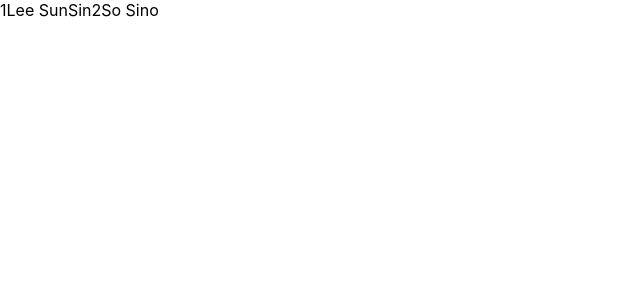
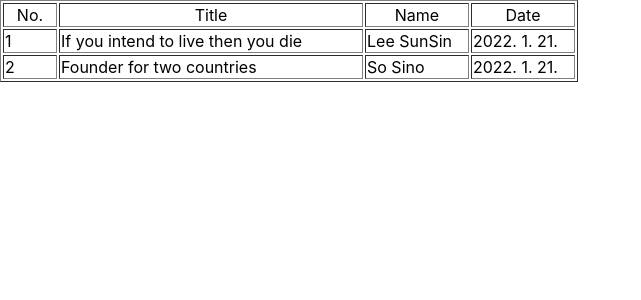
Before and after one commit to suhyeon21/react-board, a React (Create React App) app: page / in a window 1280 px wide. Shown: the top 300 px of the page, without its empty margins (0-641 px from the left). Built offline with nearby package versions, Linux system fonts and the light colour scheme.

Commit message:
feat: 테이블 태그 사용해서 게시판 리스트처럼 출력

```diff
--- a/src/App.js
+++ b/src/App.js
@@ -20,11 +20,39 @@ class App extends Component {
   };
   render() {
     const { boards } = this.state; //const boards = this.state.boards
-    const list = boards.map(function (row) {
-      return row.brdno + row.brdwriter;
-    });
 
-    return <div>{list}</div>;
+    return (
+      <div>
+        <table border="1">
+          <tbody>
+            <tr align="center">
+              <td width="50">No.</td>
+              <td width="300">Title</td>
+              <td width="100">Name</td>
+              <td width="100">Date</td>
+            </tr>
+            {boards.map((row) => (
+              <BoardItem key={row.brdno} row={row} /> //BoardItem 이라고 앞에 왜 적었지? Boarditem 컴포넌트 이용하려고?
+            ))}
+          </tbody>
+        </table>
+      </div>
+    );
+  }
+}
+
+class BoardItem extends React.Component {
+  render() {
+    const r = this.props.row;
+    console.log(r);
+    return (
+      <tr>
+        <td>{this.props.row.brdno}</td>
+        <td>{this.props.row.brdtitle}</td>
+        <td>{this.props.row.brdwriter}</td>
+        <td>{this.props.row.brddate.toLocaleDateString("ko-KR")}</td>
+      </tr>
+    );
   }
 }
 
```
